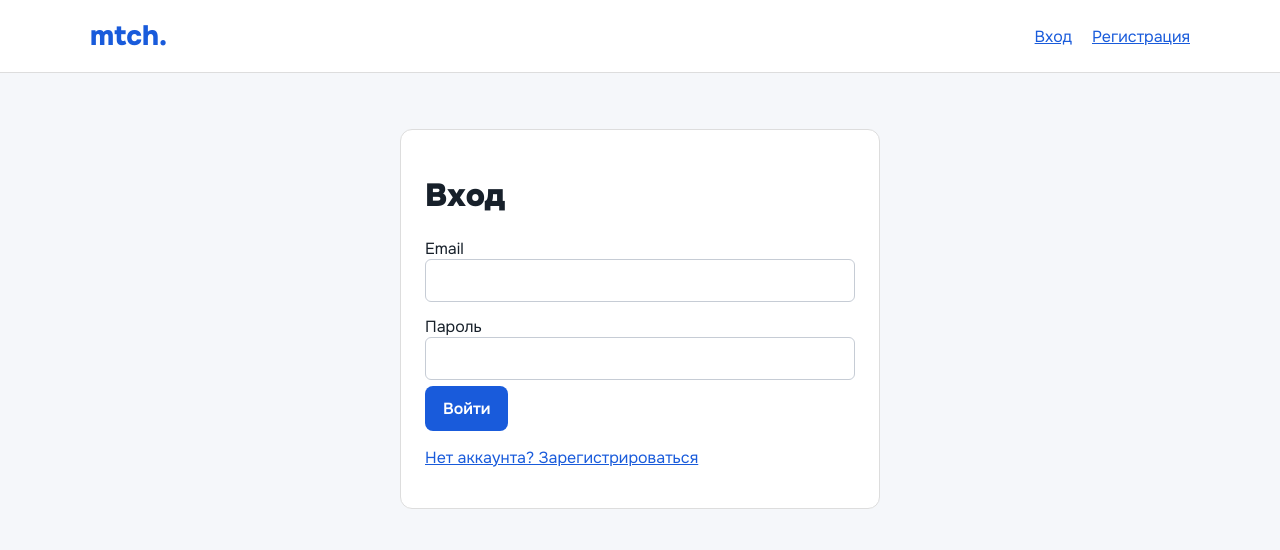
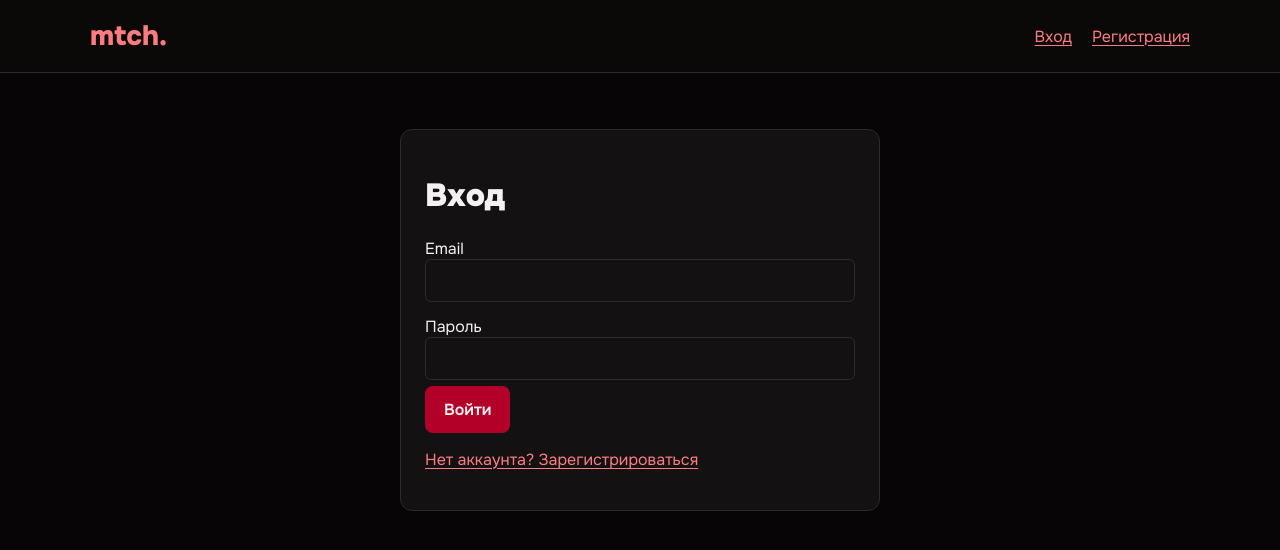
Before and after one commit to SamuraiSBS/mtch, a Next.js app: page /login in a window 1280 px wide. Shown: the top 550 px of the page. Built offline with nearby package versions, Linux system fonts and the light colour scheme.

Commit message:
style: apply dark red visual theme

```diff
--- a/src/app/style.css
+++ b/src/app/style.css
@@ -1,10 +1,22 @@
 :root {
   --font-family-ui: var(--font-onest), sans-serif;
-  color: #17202a;
-  background: #f5f7fa;
+  --color-background: oklch(12% 0.003 20);
+  --color-header: oklch(14% 0.004 20);
+  --color-surface: oklch(18% 0.004 20);
+  --color-surface-raised: oklch(21% 0.004 20);
+  --color-border: oklch(29% 0.004 20);
+  --color-text: oklch(96% 0.002 20);
+  --color-muted: oklch(73% 0.006 20);
+  --color-accent: oklch(48% 0.2 20);
+  --color-accent-hover: oklch(55% 0.21 20);
+  --color-link: oklch(75% 0.17 20);
+  --color-error: oklch(75% 0.17 20);
+  color: var(--color-text);
+  background: var(--color-background);
   font-family: var(--font-family-ui);
   font-synthesis: none;
   font-kerning: normal;
+  color-scheme: dark;
 }
 
 * { box-sizing: border-box; }
@@ -20,7 +32,7 @@ input,
 select,
 textarea { font-size: inherit; }
 
-body { margin: 0; }
+body { margin: 0; background: var(--color-background); }
 
 h1,
 h2,
@@ -36,13 +48,14 @@ header {
   justify-content: space-between;
   align-items: center;
   padding: 18px max(24px, calc((100vw - 1100px) / 2));
-  background: white;
-  border-bottom: 1px solid #ddd;
+  background: var(--color-header);
+  border-bottom: 1px solid var(--color-border);
 }
 
-header > a { font-size: 28px; font-weight: 800; color: #195bdb; text-decoration: none; }
+header > a { font-size: 28px; font-weight: 800; color: var(--color-link); text-decoration: none; }
 nav { display: flex; gap: 20px; }
-a { color: #195bdb; }
+a { color: var(--color-link); text-underline-offset: 3px; }
+a:hover { color: oklch(86% 0.12 20); }
 
 main { max-width: 1100px; margin: 40px auto; padding: 0 24px; }
 .hero { max-width: 700px; margin: 12vh auto; }
@@ -52,34 +65,55 @@ main { max-width: 1100px; margin: 40px auto; padding: 0 24px; }
 .button,
 button {
   display: inline-block;
-  border: 0;
+  border: 1px solid transparent;
   border-radius: 8px;
-  background: #195bdb;
-  color: white;
+  background: var(--color-accent);
+  color: var(--color-text);
   padding: 12px 18px;
   font-weight: 600;
   text-decoration: none;
   cursor: pointer;
+  transition: background-color 160ms ease, border-color 160ms ease, color 160ms ease;
 }
 
-.secondary { background: #e8eefb; color: #195bdb; }
-input, select, textarea { width: 100%; padding: 10px; border: 1px solid #c6ccd5; border-radius: 6px; }
+.button:hover,
+button:not(:disabled):hover { background: var(--color-accent-hover); color: white; }
+.secondary { background: var(--color-surface-raised); color: var(--color-text); border-color: var(--color-border); }
+.secondary:hover { background: oklch(25% 0.006 20); border-color: oklch(38% 0.012 20); }
+
+input, select, textarea {
+  width: 100%;
+  padding: 10px;
+  border: 1px solid var(--color-border);
+  border-radius: 6px;
+  color: var(--color-text);
+  background: var(--color-surface);
+}
+input::placeholder, textarea::placeholder { color: var(--color-muted); opacity: 1; }
+input:focus-visible, select:focus-visible, textarea:focus-visible, button:focus-visible, a:focus-visible {
+  outline: 2px solid var(--color-link);
+  outline-offset: 2px;
+}
 label { display: block; margin: 14px 0 6px; }
-.card { padding: 24px; border: 1px solid #ddd; border-radius: 12px; background: white; margin: 16px 0; }
+fieldset { border: 1px solid var(--color-border); border-radius: 8px; }
+legend { color: var(--color-muted); }
+.card { padding: 24px; border: 1px solid var(--color-border); border-radius: 12px; background: var(--color-surface); margin: 16px 0; }
 .grid { display: grid; grid-template-columns: repeat(auto-fit, minmax(260px, 1fr)); gap: 16px; }
-.error { color: #b32525; }
+.error { color: var(--color-error); }
 .workspace-heading { display: flex; justify-content: space-between; align-items: center; gap: 20px; }
 .tabs { display: flex; gap: 8px; flex-wrap: wrap; margin: 24px 0; }
 .tabs button { padding: 10px 14px; }
 .form-grid { display: grid; grid-template-columns: repeat(auto-fit, minmax(220px, 1fr)); gap: 0 16px; }
 .checkboxes { display: flex; flex-wrap: wrap; gap: 8px 16px; }
 .checkboxes label { display: flex; align-items: center; gap: 6px; margin: 4px 0; }
-.checkboxes input { width: auto; }
+.checkboxes input { width: auto; accent-color: var(--color-accent-hover); }
 .avatar { width: 80px; height: 80px; object-fit: cover; border-radius: 8px; }
-.muted { color: #667; }
+.muted { color: var(--color-muted); }
 .row { display: flex; gap: 10px; align-items: center; flex-wrap: wrap; }
 .card h2 { margin-top: 0; }
-button:disabled { opacity: 0.6; cursor: wait; }
+button:disabled { opacity: 0.55; cursor: wait; }
+
+::selection { color: white; background: var(--color-accent); }
 
 @media (max-width: 600px) {
   main { margin: 20px auto; }
@@ -87,3 +121,7 @@ button:disabled { opacity: 0.6; cursor: wait; }
   .hero { margin: 50px auto; }
   .workspace-heading { align-items: flex-start; flex-direction: column; }
 }
+
+@media (prefers-reduced-motion: reduce) {
+  *, *::before, *::after { scroll-behavior: auto !important; transition-duration: 0.01ms !important; }
+}
```
